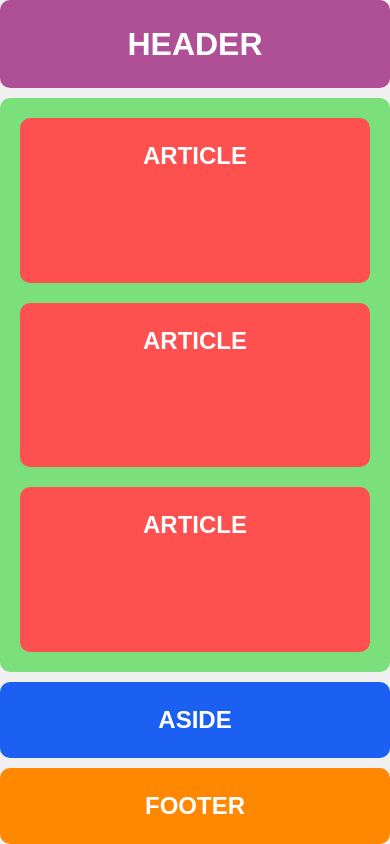
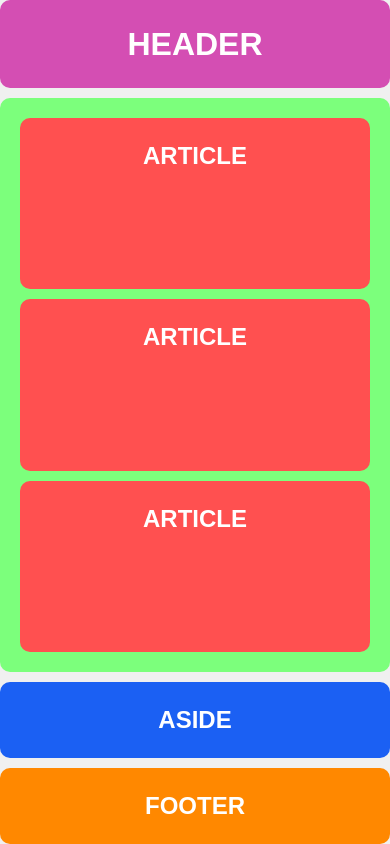
Before and after one commit to NoahGabbard/flexbox-wireframe-practice, a plain HTML site: page index.html in a window 390 px wide. Drawn offline with Linux system fonts and the light colour scheme.

Commit message:
Flexbox Update 2
Media query and edits to the box-sizing: border-box; command.

```diff
--- a/css/styles.css
+++ b/css/styles.css
@@ -1,4 +1,9 @@
 @import url("./reset.css");
+
+/* Apply box-sizing globally */
+* {
+    box-sizing: border-box;
+}
 
 body {
     margin: 0;
@@ -11,12 +16,11 @@ body {
 }
 
 header {
-    background-color: rgb(175, 80, 151);
+    background-color: rgb(212, 78, 179);
     text-align: center;
     padding: 20px;
     width: 100%;
     max-width: 800px;
-    box-sizing: border-box;
     color: white;
     border-radius: 10px;
 }
@@ -24,13 +28,12 @@ header {
 main {
     display: flex;
     flex-direction: column;
-    background-color: rgb(123, 224, 123);
+    background-color: rgb(124, 255, 124);
     flex: 1;
     padding: 20px;
     gap: 20px;
     width: 100%;
     max-width: 800px;
-    box-sizing: border-box;
     margin-top: 10px;
     border-radius: 10px;
 }
@@ -39,7 +42,6 @@ article {
     background-color: rgb(255, 80, 80);
     flex: 1 1 auto;
     padding: 20px;
-    box-sizing: border-box;
     color: white;
     text-align: center;
     border-radius: 10px;
@@ -50,7 +52,6 @@ aside {
     padding: 20px;
     width: 100%;
     max-width: 800px;
-    box-sizing: border-box;
     color: white;
     text-align: center;
     margin-top: 10px;
@@ -64,8 +65,27 @@ footer {
     padding: 20px;
     width: 100%;
     max-width: 800px;
-    box-sizing: border-box;
     margin-top: 10px;
     color: white;
     border-radius: 10px;
 }
+
+/* Media Query for Smaller Screens */
+@media (max-width: 600px) {
+    main {
+        flex-direction: column; /* Stack articles vertically */
+        gap: 10px; /* Reduce gap for smaller screens */
+    }
+
+    article {
+        flex: 1 1 100%; /* Make articles take full width */
+    }
+
+    aside {
+        margin-top: 10px; /* Maintain spacing above aside */
+    }
+
+    footer {
+        margin-top: 10px; /* Maintain spacing above footer */
+    }
+}
```
Also changed, not shown: desktop-wireframe.png (added).
